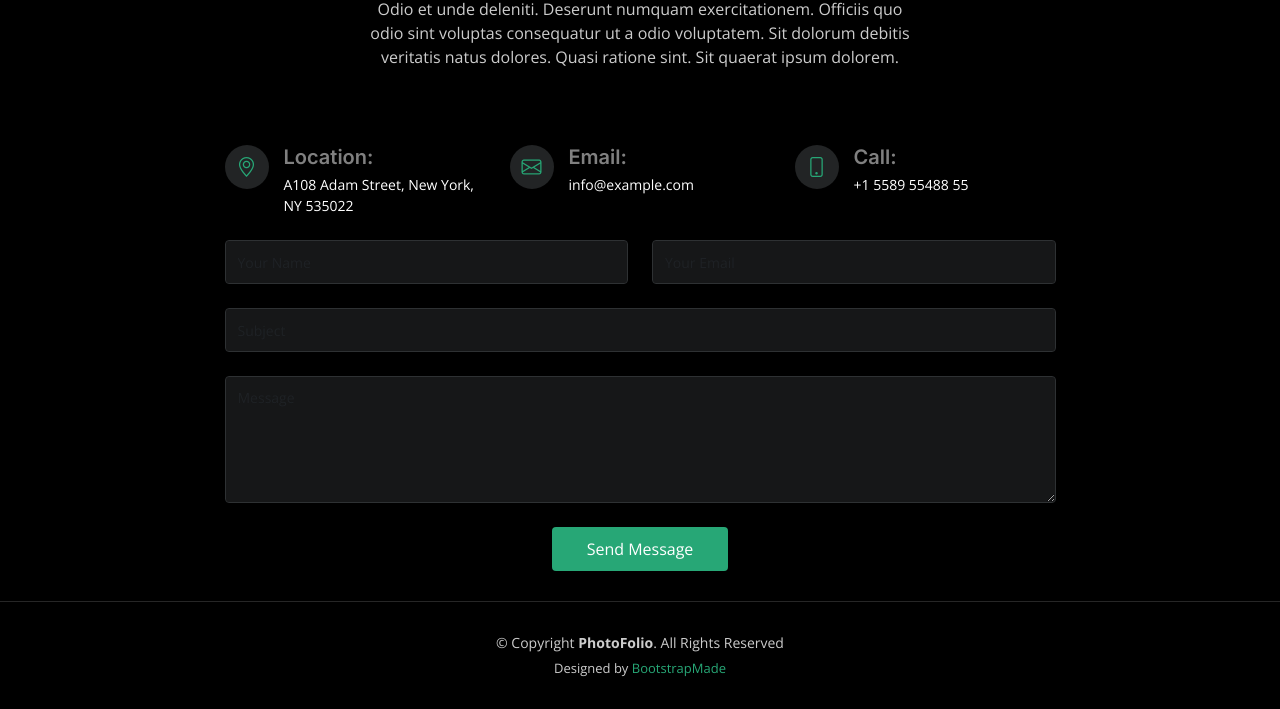
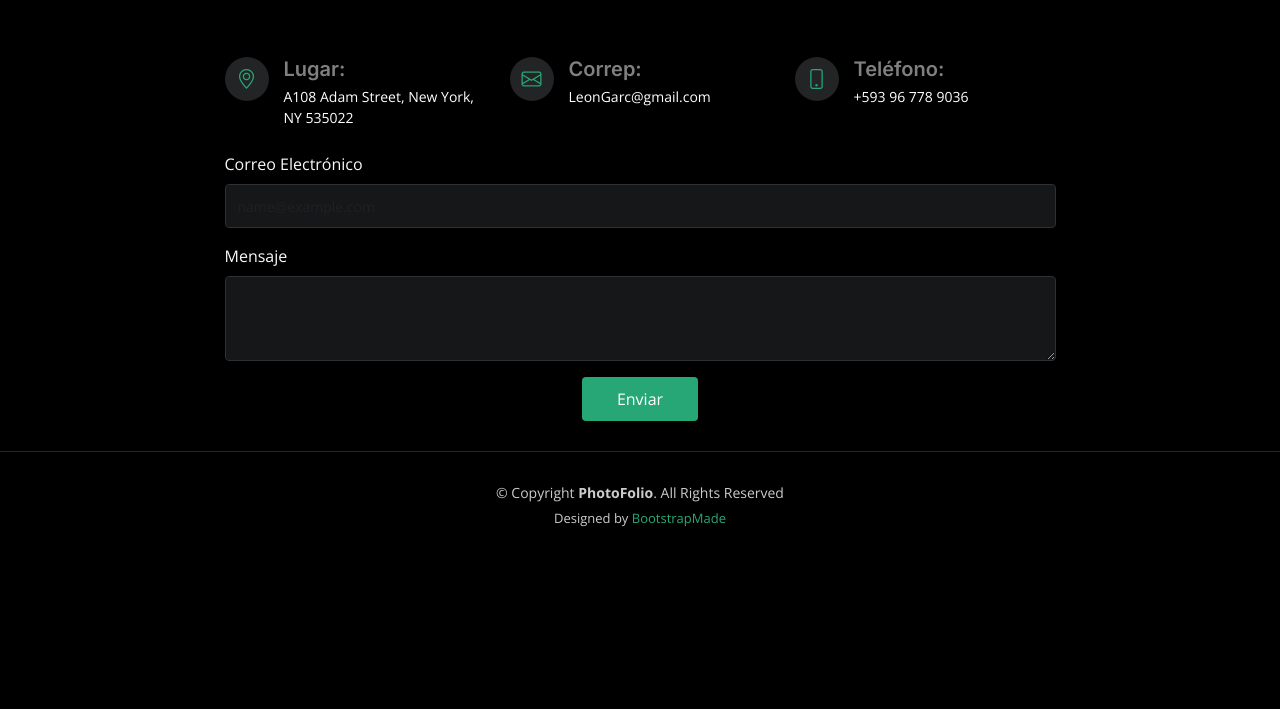
Before and after one commit to JoseTorres2210/landing, a plain HTML site: page contact.html in a window 1280 px wide. Shown: the part 198-907 px from the top of the page. After the commit the page ends 800 px from the top, so only its background shows below. Drawn offline with nearby package versions, Linux system fonts and the light colour scheme.

Commit message:
Update contact.html

```diff
--- a/contact.html
+++ b/contact.html
@@ -95,9 +95,7 @@
       <div class="container position-relative">
         <div class="row d-flex justify-content-center">
           <div class="col-lg-6 text-center">
-            <h2>Contact</h2>
-            <p>Odio et unde deleniti. Deserunt numquam exercitationem. Officiis quo odio sint voluptas consequatur ut a odio voluptatem. Sit dolorum debitis veritatis natus dolores. Quasi ratione sint. Sit quaerat ipsum dolorem.</p>
-
+            <h2>Contacto</h2>
           </div>
         </div>
       </div>
@@ -113,7 +111,7 @@
             <div class="info-item d-flex">
               <i class="bi bi-geo-alt flex-shrink-0"></i>
               <div>
-                <h4>Location:</h4>
+                <h4>Lugar:</h4>
                 <p>A108 Adam Street, New York, NY 535022</p>
               </div>
             </div>
@@ -123,8 +121,8 @@
             <div class="info-item d-flex">
               <i class="bi bi-envelope flex-shrink-0"></i>
               <div>
-                <h4>Email:</h4>
-                <p>info@example.com</p>
+                <h4>Correp:</h4>
+                <p>LeonGarc@gmail.com</p>
               </div>
             </div>
           </div><!-- End Info Item -->
@@ -133,8 +131,8 @@
             <div class="info-item d-flex">
               <i class="bi bi-phone flex-shrink-0"></i>
               <div>
-                <h4>Call:</h4>
-                <p>+1 5589 55488 55</p>
+                <h4>Teléfono:</h4>
+                <p>+593 96 778 9036</p>
               </div>
             </div>
           </div><!-- End Info Item -->
@@ -145,26 +143,20 @@
 
           <div class="col-lg-9">
             <form action="forms/contact.php" method="post" role="form" class="php-email-form">
-              <div class="row">
-                <div class="col-md-6 form-group">
-                  <input type="text" name="name" class="form-control" id="name" placeholder="Your Name" required>
-                </div>
-                <div class="col-md-6 form-group mt-3 mt-md-0">
-                  <input type="email" class="form-control" name="email" id="email" placeholder="Your Email" required>
-                </div>
+              <div class="mb-3">
+                <label for="exampleFormControlInput1" class="form-label">Correo Electrónico</label>
+                <input type="email" class="form-control" id="exampleFormControlInput1" placeholder="name@example.com">
               </div>
-              <div class="form-group mt-3">
-                <input type="text" class="form-control" name="subject" id="subject" placeholder="Subject" required>
-              </div>
-              <div class="form-group mt-3">
-                <textarea class="form-control" name="message" rows="5" placeholder="Message" required></textarea>
+              <div class="mb-3">
+                <label for="exampleFormControlTextarea1" class="form-label">Mensaje</label>
+                <textarea class="form-control" id="exampleFormControlTextarea1" rows="3"></textarea>
               </div>
               <div class="my-3">
-                <div class="loading">Loading</div>
+                <div class="loading">Cargando</div>
                 <div class="error-message"></div>
-                <div class="sent-message">Your message has been sent. Thank you!</div>
+                <div class="sent-message">Su mensaje ha sido enviado.</div>
               </div>
-              <div class="text-center"><button type="submit">Send Message</button></div>
+              <div class="text-center"><button type="submit">Enviar</button></div>
             </form>
           </div><!-- End Contact Form -->
 
```
